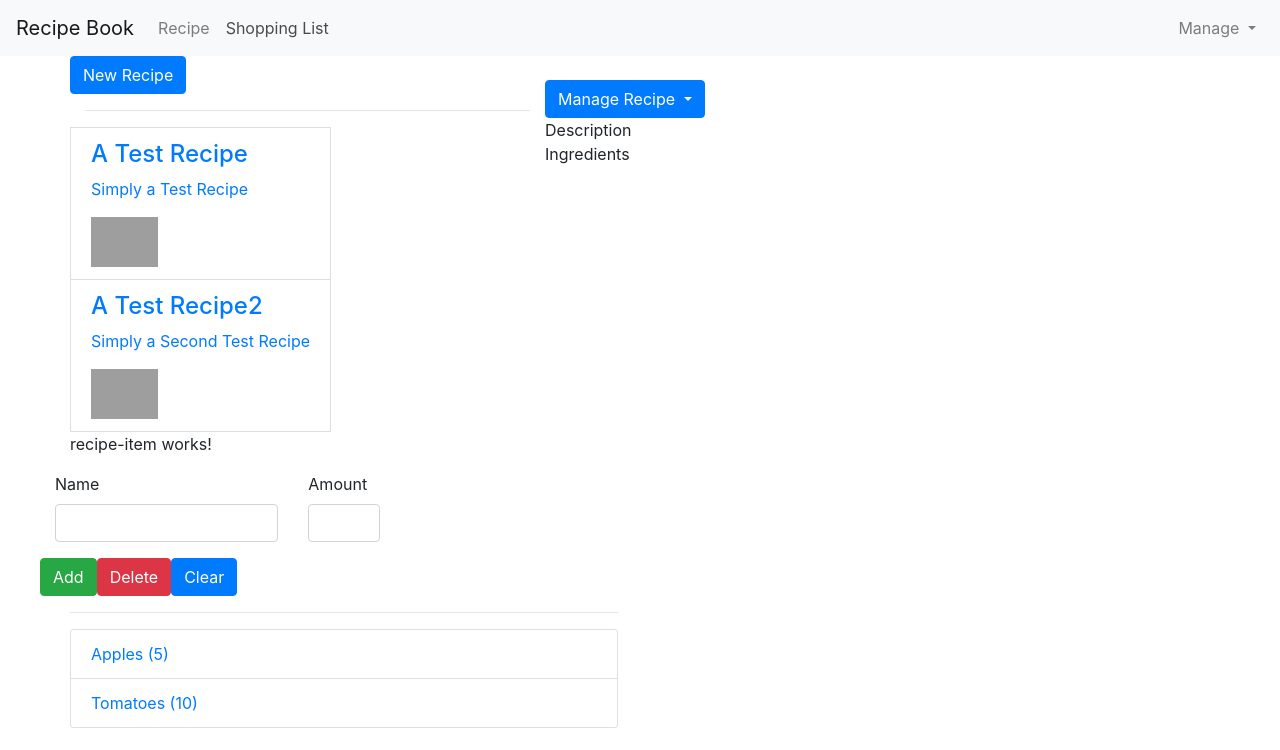
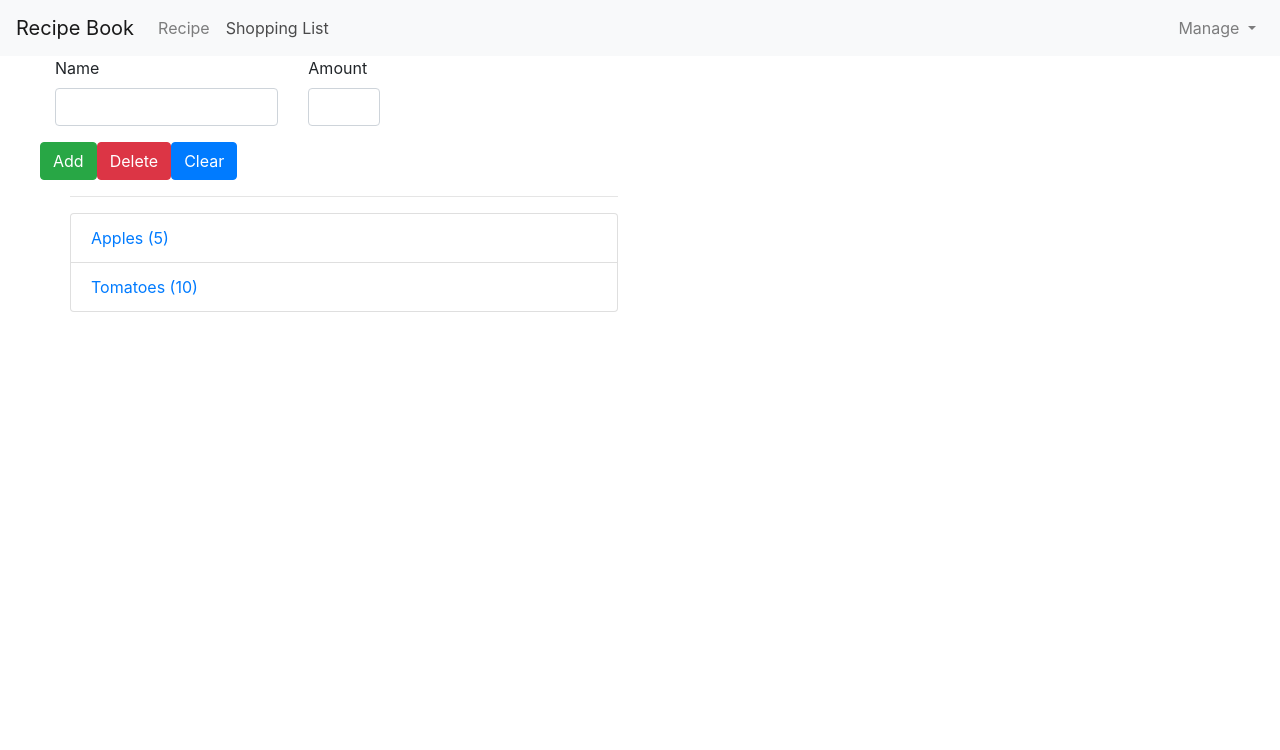
Before and after one commit to imsujeet/recipe-book, an Angular app in the folder recipeBookApp/: page / in a window 1280 px wide. Both pictures are taken after a click on the link "Shopping List". Shown: the top 750 px of the page. Built offline with nearby package versions, Linux system fonts and the light colour scheme; grey boxes are pictures that could not be loaded.

Commit message:
added navigation using *ngIf

```diff
--- a/recipeBookApp/src/app/app.component.html
+++ b/recipeBookApp/src/app/app.component.html
@@ -1,9 +1,9 @@
-<app-header></app-header>
+<app-header (featureSelected)="onNavigate($event)"></app-header>
 <div class="container">
   <div class="row">
     <div class="col-md-12">
-      <app-recipes></app-recipes>
-      <app-shopping-list></app-shopping-list>
+      <app-recipes *ngIf='loadedFeature === "recipe"'></app-recipes>
+      <app-shopping-list *ngIf='loadedFeature !== "recipe"'></app-shopping-list>
     </div>
   </div>
 </div>
--- a/recipeBookApp/src/app/app.component.ts
+++ b/recipeBookApp/src/app/app.component.ts
@@ -7,4 +7,9 @@ import { Component } from '@angular/core';
 })
 export class AppComponent {
   title = 'recipeBookApp';
+  loadedFeature='recipe';
+  onNavigate(feature:string){
+    this.loadedFeature=feature;
+
+  }
 }
--- a/recipeBookApp/src/app/header/header.component.html
+++ b/recipeBookApp/src/app/header/header.component.html
@@ -8,10 +8,10 @@
       <ul class="navbar-nav mr-auto">
 
         <li class="nav-item">
-          <a class="nav-link" href="#">Recipe</a>
+          <a class="nav-link" href="#" (click)="onSelect('recipe')">Recipe</a>
         </li>
         <li class="nav-item">
-          <a class="nav-link" href="#">Shopping List</a>
+          <a class="nav-link" href="#" (click)="onSelect('shopping-list')">Shopping List</a>
         </li>
       </ul>
       <ul class="nav navbar-nav navbar-right">
--- a/recipeBookApp/src/app/header/header.component.ts
+++ b/recipeBookApp/src/app/header/header.component.ts
@@ -1,4 +1,4 @@
-import { Component, OnInit } from '@angular/core';
+import { Component, OnInit, Output,EventEmitter } from '@angular/core';
 
 @Component({
   selector: 'app-header',
@@ -6,6 +6,11 @@ import { Component, OnInit } from '@angular/core';
   styleUrls: ['./header.component.css']
 })
 export class HeaderComponent implements OnInit {
+  @Output() featureSelected=new EventEmitter<string>();
+  onSelect(feature: string){
+    this.featureSelected.emit(feature);
+
+  }
 
   constructor() { }
 
```
